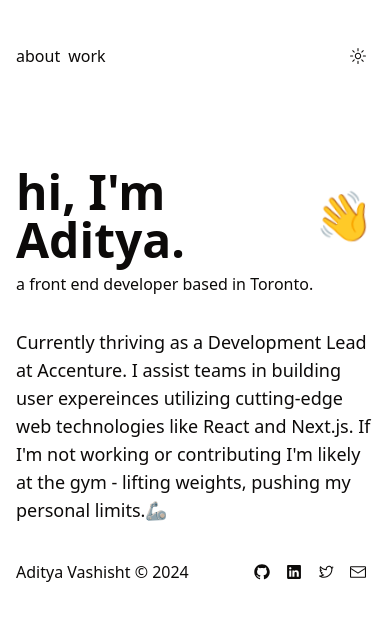
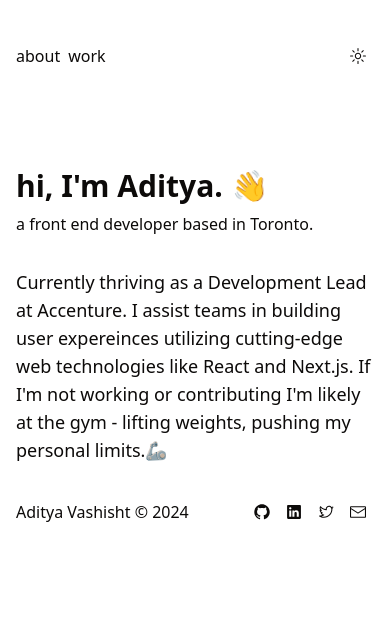
Before and after one commit to adityavashisht9/adityavashisht.com, a Next.js app: page / in a window 390 px wide. Shown: the top 620 px of the page. Built offline with nearby package versions, Linux system fonts and the light colour scheme.

Commit message:
Fixed styling, added emoji

```diff
--- a/app/page.tsx
+++ b/app/page.tsx
@@ -2,8 +2,10 @@ export default function Home() {
   return (
     <section>
       <div className="flex items-center">
-        <h1 className="text-5xl font-extrabold ">hi, I&apos;m Aditya.</h1>
-        <span className="ml-2 text-5xl animate-hand-wave">👋</span>
+        <h1 className="text-3xl font-extrabold sm:text-5xl">
+          hi, I&apos;m Aditya.
+        </h1>
+        <span className="ml-2 text-3xl animate-hand-wave sm:text-5xl">👋</span>
       </div>
       <p className="mt-2 text-ring">a front end developer based in Toronto.</p>
       <p className="mt-8 text-lg text-ring">
--- a/app/work/page.tsx
+++ b/app/work/page.tsx
@@ -33,9 +33,9 @@ const data = [
 export default async function Work() {
   return (
     <section>
-      <h1 className="text-5xl font-extrabold">my work</h1>
+      <h1 className="text-3xl font-extrabold sm:text-5xl">my work 💼</h1>
       <p className="mt-2">a quick glimpse.</p>
-      <p className="mt-4 text-ring">
+      <p className="mt-8 text-ring">
         I&apos;ve been fortunate enough to contribute to significant projects
         with major companies all over Canada via Accenture. In Toronto, I helped
         develop a customer portal of an alert service for a major transport
```
